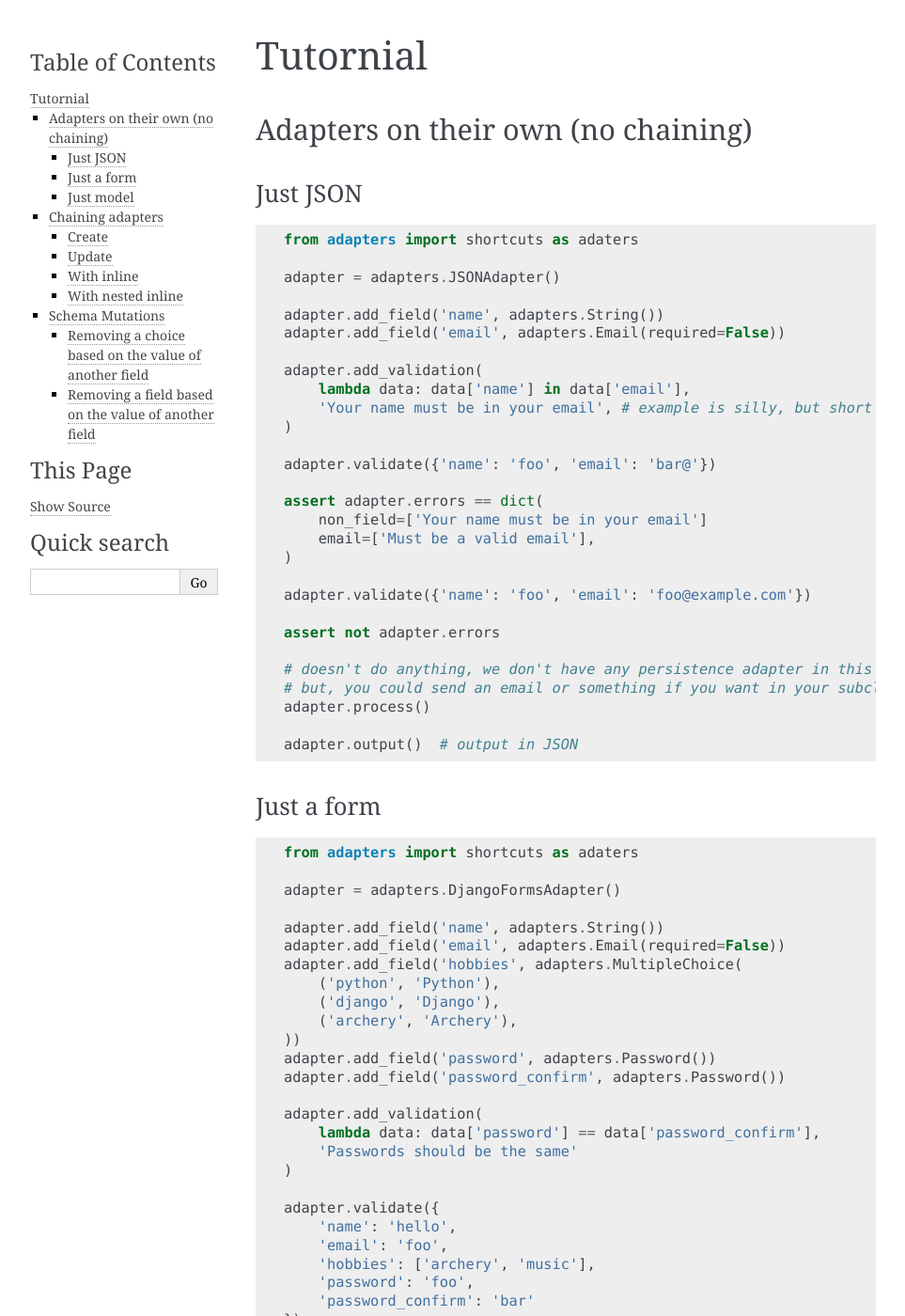
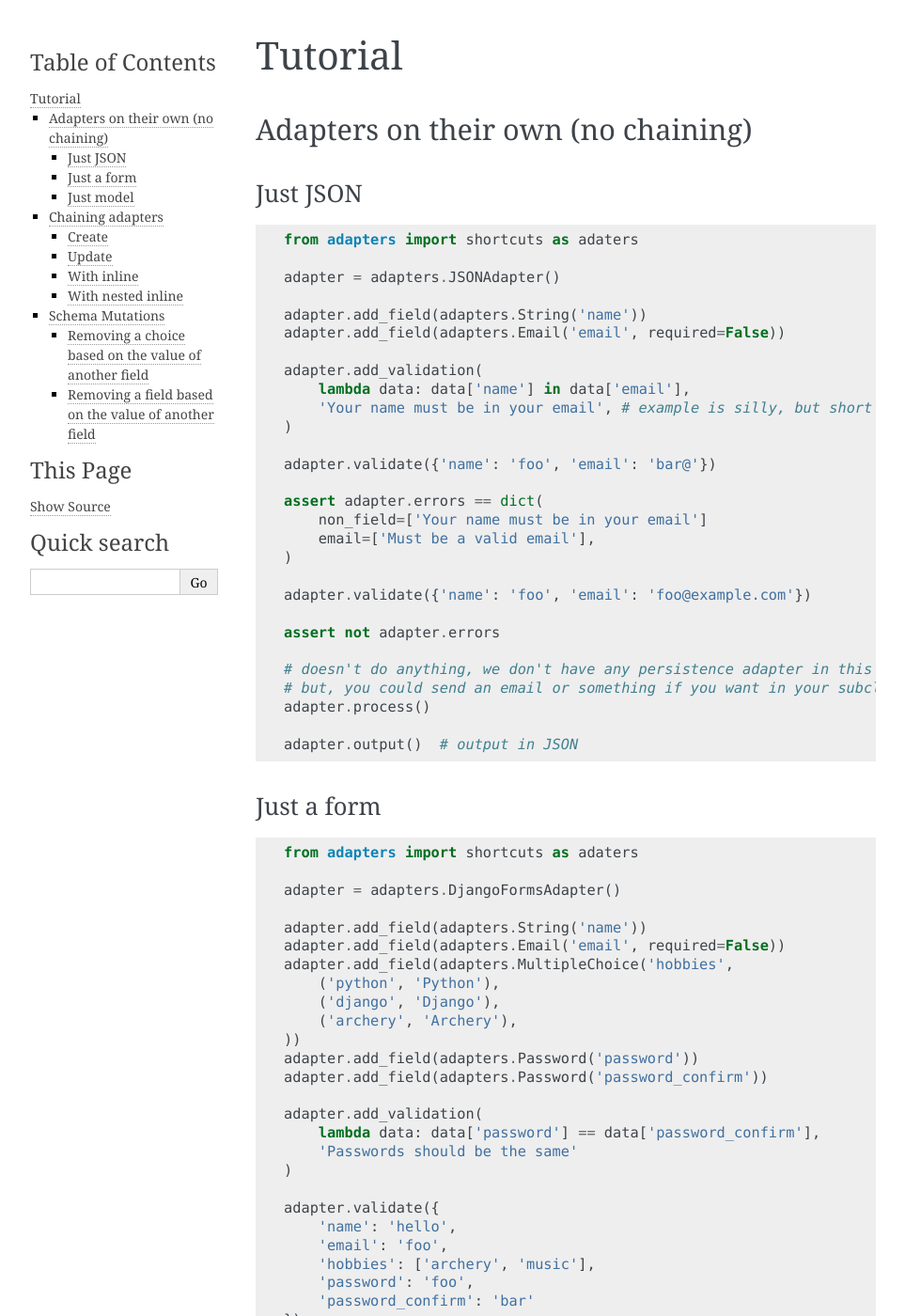
Before and after one commit to mjtamlyn/django-adapters, a Sphinx documentation site: the page built from docs/source/tutorial.rst, in a window 1280 px wide and 1400 px high. Shown: the whole window at 94% size, without its empty margins (148-1111 px from the left). Built offline with Sphinx 7.4.7, drawn with Linux system fonts in a browser that asks for light colours; some of the changed text lies outside the part shown.

```diff
--- a/docs/source/tutorial.rst
+++ b/docs/source/tutorial.rst
@@ -1,6 +1,6 @@
-=========
-Tutornial
-=========
+========
+Tutorial
+========
 
 Adapters on their own (no chaining)
 ===================================
@@ -15,8 +15,8 @@ Just JSON
 
     adapter = adapters.JSONAdapter()
 
-    adapter.add_field('name', adapters.String())
-    adapter.add_field('email', adapters.Email(required=False))
+    adapter.add_field(adapters.String('name'))
+    adapter.add_field(adapters.Email('email', required=False))
 
     adapter.add_validation(
         lambda data: data['name'] in data['email'],
@@ -50,15 +50,15 @@ Just a form
 
     adapter = adapters.DjangoFormsAdapter()
 
-    adapter.add_field('name', adapters.String())
-    adapter.add_field('email', adapters.Email(required=False))
-    adapter.add_field('hobbies', adapters.MultipleChoice(
+    adapter.add_field(adapters.String('name'))
+    adapter.add_field(adapters.Email('email', required=False))
+    adapter.add_field(adapters.MultipleChoice('hobbies',
         ('python', 'Python'),
         ('django', 'Django'),
         ('archery', 'Archery'),
     ))
-    adapter.add_field('password', adapters.Password())
-    adapter.add_field('password_confirm', adapters.Password())
+    adapter.add_field(adapters.Password('password'))
+    adapter.add_field(adapters.Password('password_confirm'))
 
     adapter.add_validation(
         lambda data: data['password'] == data['password_confirm'],
```
Also changed, not shown: other parts of docs/source/tutorial.rst (+2 -2 lines).
